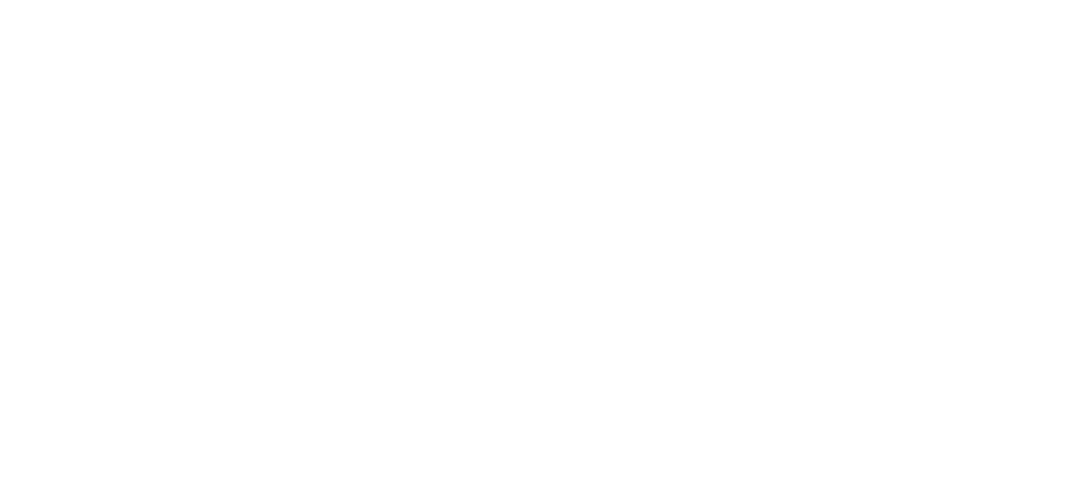
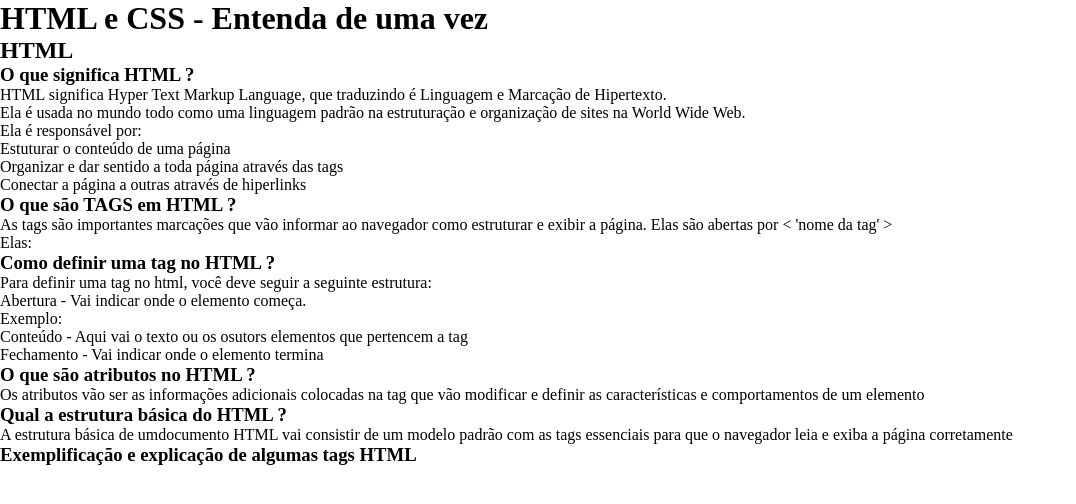
Before and after one commit to rrafaelbrandao/atividade-de-fixacao-html, a plain HTML site: page index.html in a window 1280 px wide. Shown: the whole page, without its empty margins (0-1076 px from the left). Drawn offline with Linux system fonts and the light colour scheme.

Commit message:
criação de todos os articles referentes ao html

```diff
--- /dev/null
+++ b/assets/css/style.css
@@ -0,0 +1,5 @@
+/*Retirando por padrão a margem e o espaçamento interno dos elementos*/
+* {
+    margin: 0;
+    padding: 0;
+}
--- a/index.html
+++ b/index.html
@@ -1,11 +1,67 @@
 <!DOCTYPE html>
-<html lang="en">
+<html lang="pt-br">
 <head>
     <meta charset="UTF-8">
     <meta name="viewport" content="width=device-width, initial-scale=1.0">
-    <title>Document</title>
+    <link rel="stylesheet" href="assets/css/style.css">
+    <title>Entendendo HTML e CSS</title>
 </head>
 <body>
+    <header>
+        <h1>HTML e CSS - Entenda de uma vez</h1>
+    </header>
+    <main>
+        <section id="html">
+            <h2>HTML</h2>
+            <article id="o-que-significa-html">
+                <h3>O que significa HTML ?</h3>
+                <p>
+                    HTML significa Hyper Text Markup Language, que traduzindo é Linguagem e Marcação de Hipertexto.
+                    <br>
+                    Ela é usada no mundo todo como uma linguagem padrão na estruturação e organização de sites na World Wide Web.
+                    <br>
+                    Ela é responsável por:
+                </p>
+                <ul>
+                        <li>Estuturar o conteúdo de uma página</li>
+                        <li>Organizar e dar sentido a toda página através das tags</li>
+                        <li>Conectar a página a outras através de hiperlinks</li>
+                    </ul>
+            </article>
+            <article id="o-que-sao-tags-html">
+                <h3>O que são TAGS em HTML ?</h3>
+                <p>
+                    As tags são importantes marcações que vão informar ao navegador como estruturar e exibir a página. Elas são abertas por < 'nome da tag' >
+                    <br>
+                    Elas:
+                </p>
+            </article>
+            <article id="como-definir-uma-tag-html">
+                <h3>Como definir uma tag no HTML ?</h3>
+                <p>Para definir uma tag no html, você deve seguir a seguinte estrutura:</p>
+                <ul>
+                    <li>Abertura - Vai indicar onde o elemento começa.
+                        <br>
+                        Exemplo:
+                    </li>
+                    <li>Conteúdo - Aqui vai o texto ou os osutors elementos que pertencem a tag</li>
+                    <li>Fechamento - Vai indicar onde o elemento termina</li>
+                </ul>
+            </article>
+            <article id="o-que-sao-atributos-html">
+                <h3>O que são atributos no HTML ?</h3>
+                <p>Os atributos vão ser as informações adicionais colocadas na tag que vão modificar e definir as características e comportamentos de um elemento</p>
+            </article>
+            <article id="qual-a-estrutura-basica-html">
+                <h3>Qual a estrutura básica do HTML ?</h3>
+                <p>A estrutura básica de umdocumento HTML vai consistir de um modelo padrão com as tags essenciais para que o navegador leia e exiba a página corretamente</p>
+            </article>
+            <article id="explicacao-tags-html">
+                <h3>Exemplificação e explicação de algumas tags HTML</h3>
+            </article>
 
+        </section>
+    </main>
+    <footer></footer>
 </body>
 </html>
```
